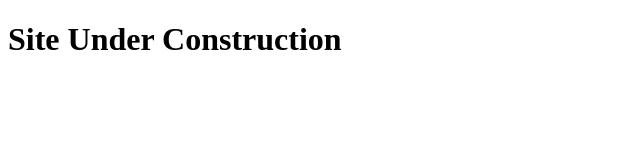
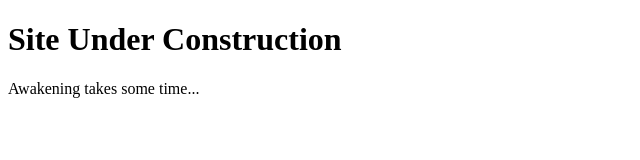
Before and after one commit to AtlasOfAwakening/atlasofawakening.github.io, a plain HTML site: page index.html in a window 1280 px wide. Shown: the whole page, without its empty margins (0-640 px from the left). Drawn offline with Linux system fonts and the light colour scheme.

Commit message:
Update index.html

```diff
--- a/index.html
+++ b/index.html
@@ -2,5 +2,7 @@
 <html>
 <body>
 <h1>Site Under Construction</h1>
+
+  Awakening takes some time...
 </body>
 </html>
```
